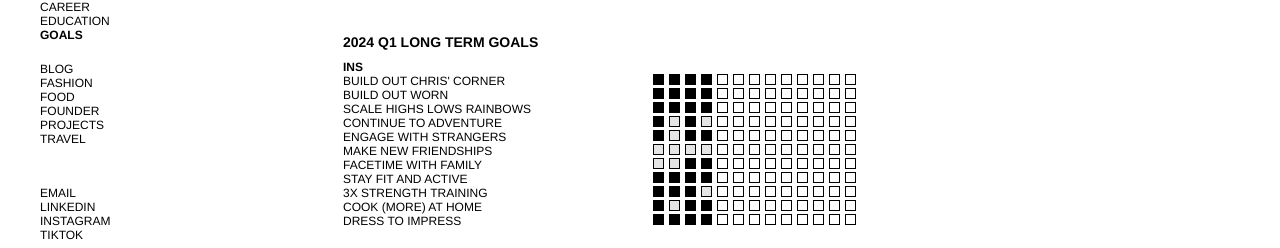
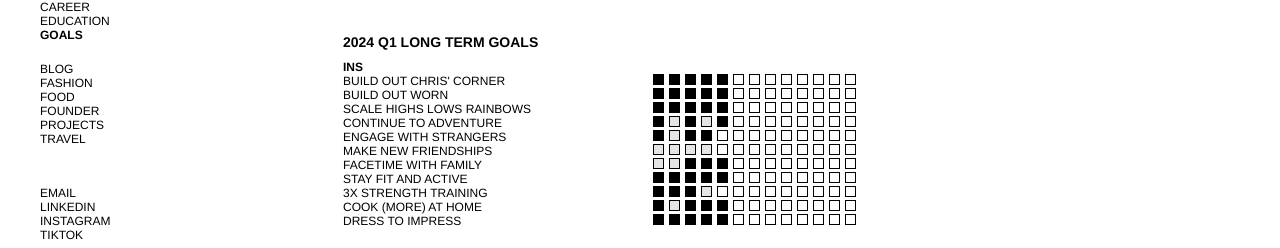
Before and after one commit to guchris/chris-corner, a Next.js app: page /about-me/goals in a window 1280 px wide. Shown: the part 228-476 px from the top of the page. Built offline with nearby package versions, Linux system fonts and the light colour scheme.

Commit message:
Added Jan 29 Sunday Suppers content; updated goals for week 5

```diff
--- a/src/app/about-me/goals/page.js
+++ b/src/app/about-me/goals/page.js
@@ -39,7 +39,7 @@ const GoalsPage = () => {
                                 <input type="checkbox" className="true"/>
                                 <input type="checkbox" className="true"/>
                                 <input type="checkbox" className="true"/>
-                                <input type="checkbox" className="empty"/>
+                                <input type="checkbox" className="true"/>
                                 <input type="checkbox" className="empty"/>
                                 <input type="checkbox" className="empty"/>
                                 <input type="checkbox" className="empty"/>
@@ -57,7 +57,7 @@ const GoalsPage = () => {
                                 <input type="checkbox" className="true"/>
                                 <input type="checkbox" className="true"/>
                                 <input type="checkbox" className="true"/>
-                                <input type="checkbox" className="empty"/>
+                                <input type="checkbox" className="true"/>
                                 <input type="checkbox" className="empty"/>
                                 <input type="checkbox" className="empty"/>
                                 <input type="checkbox" className="empty"/>
@@ -75,7 +75,7 @@ const GoalsPage = () => {
                                 <input type="checkbox" className="true"/>
                                 <input type="checkbox" className="true"/>
                                 <input type="checkbox" className="true"/>
-                                <input type="checkbox" className="empty"/>
+                                <input type="checkbox" className="true"/>
                                 <input type="checkbox" className="empty"/>
                                 <input type="checkbox" className="empty"/>
                                 <input type="checkbox" className="empty"/>
@@ -93,7 +93,7 @@ const GoalsPage = () => {
                                 <input type="checkbox" className="false"/>
                                 <input type="checkbox" className="true"/>
                                 <input type="checkbox" className="false"/>
-                                <input type="checkbox" className="empty"/>
+                                <input type="checkbox" className="true"/>
                                 <input type="checkbox" className="empty"/>
                                 <input type="checkbox" className="empty"/>
                                 <input type="checkbox" className="empty"/>
@@ -147,7 +147,7 @@ const GoalsPage = () => {
                                 <input type="checkbox" className="false"/>
                                 <input type="checkbox" className="true"/>
                                 <input type="checkbox" className="true"/>
-                                <input type="checkbox" className="empty"/>
+                                <input type="checkbox" className="true"/>
                                 <input type="checkbox" className="empty"/>
                                 <input type="checkbox" className="empty"/>
                                 <input type="checkbox" className="empty"/>
@@ -165,7 +165,7 @@ const GoalsPage = () => {
                                 <input type="checkbox" className="true"/>
                                 <input type="checkbox" className="true"/>
                                 <input type="checkbox" className="true"/>
-                                <input type="checkbox" className="empty"/>
+                                <input type="checkbox" className="true"/>
                                 <input type="checkbox" className="empty"/>
                                 <input type="checkbox" className="empty"/>
                                 <input type="checkbox" className="empty"/>
@@ -201,7 +201,7 @@ const GoalsPage = () => {
                                 <input type="checkbox" className="false"/>
                                 <input type="checkbox" className="true"/>
                                 <input type="checkbox" className="true"/>
-                                <input type="checkbox" className="empty"/>
+                                <input type="checkbox" className="true"/>
                                 <input type="checkbox" className="empty"/>
                                 <input type="checkbox" className="empty"/>
                                 <input type="checkbox" className="empty"/>
@@ -219,7 +219,7 @@ const GoalsPage = () => {
                                 <input type="checkbox" className="true"/>
                                 <input type="checkbox" className="true"/>
                                 <input type="checkbox" className="true"/>
-                                <input type="checkbox" className="empty"/>
+                                <input type="checkbox" className="true"/>
                                 <input type="checkbox" className="empty"/>
                                 <input type="checkbox" className="empty"/>
                                 <input type="checkbox" className="empty"/>
```
Also changed, not shown: src/app/food/sunday-suppers/suppers-data.json (+18 -0 lines), 2 other files (tests, documents, lock files or other folders).
